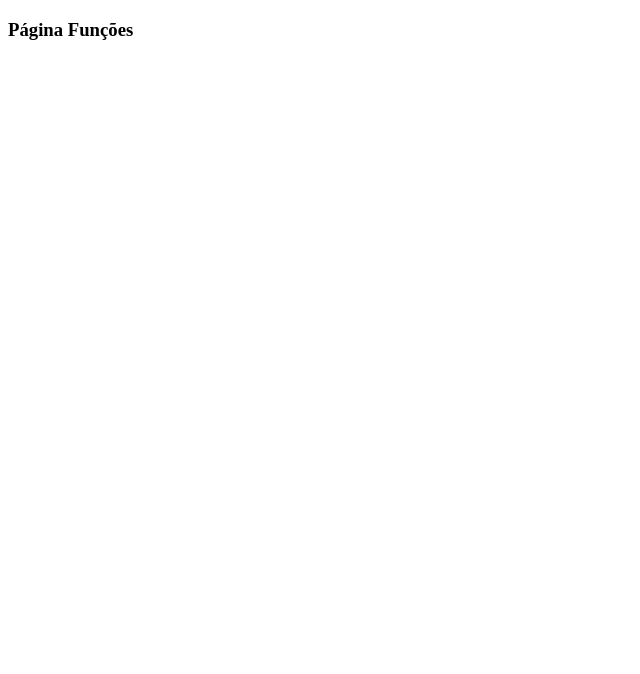
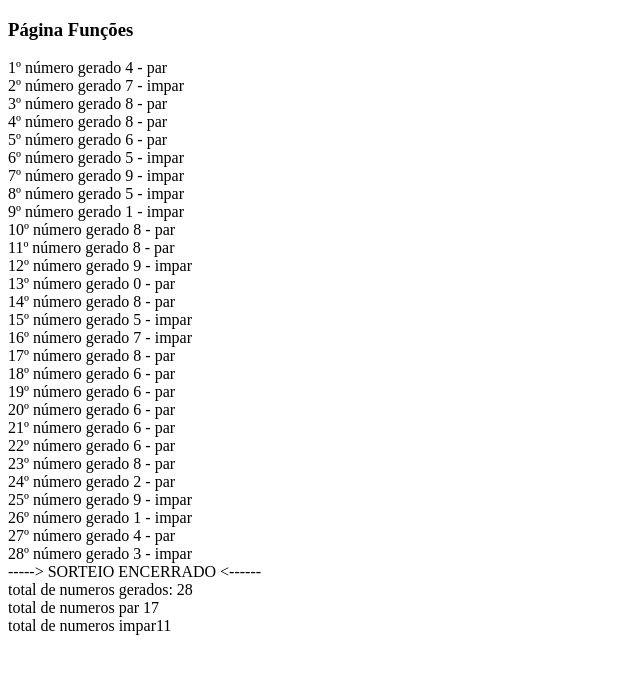
Before and after one commit to Gleidson-RS/Projeto_Logica_Repeticao, a plain HTML site: page pagina_fucoes.html in a window 1280 px wide. Shown: the whole page, without its empty margins (0-640 px from the left). Drawn offline with Linux system fonts and the light colour scheme.

Commit message:
exportação de arquivo/modulo, colocando função de outro codigo em um codigo diferente

```diff
--- a/js/scripts_funcoes.js
+++ b/js/scripts_funcoes.js
@@ -73,7 +73,7 @@ if (cont == 5){
 }, 3000)
 */
 
-/*
+
 let contVolta = 0, numSorteado = 0, contPar = 0, contImpar = 0
 const divNumSorteio = document.querySelector('#div-num-sorteio')
 const sorteo = setInterval(() => {
@@ -90,7 +90,7 @@ if(numSorteado % 2 == 0){
 }
 divNumSorteio.innerHTML += `${contVolta}º número gerado ${numSorteado} - ${numSorteado % 2 == 0 ? 'par' : 'impar'} <br>`
 
-if (numSorteado == 5){
+if (numSorteado == 3){
     console.log('-----> sorteio encerrado <------')
     divNumSorteio.innerHTML += `-----> SORTEIO ENCERRADO <------
      <br>
@@ -104,7 +104,7 @@ if (numSorteado == 5){
 
 }
 }, 9);
-*/
+
 
 //CHAMANDO A FUNÇÃO DE OUTRO ARQUIVO
 console.log(`CALCULO DA FUNÇÃO calculoPercentual DO ARQUIVO script_calculos.js ----> `, calculoPercentual(750))
--- a/pagina_fucoes.html
+++ b/pagina_fucoes.html
@@ -15,9 +15,10 @@
 
     <div id="geral">
 
-        <div id="div-num-sorteio">
 
-        </div>
+
+        <div id="div-num-sorteio"></div>
+
 
 
     </div>
```
